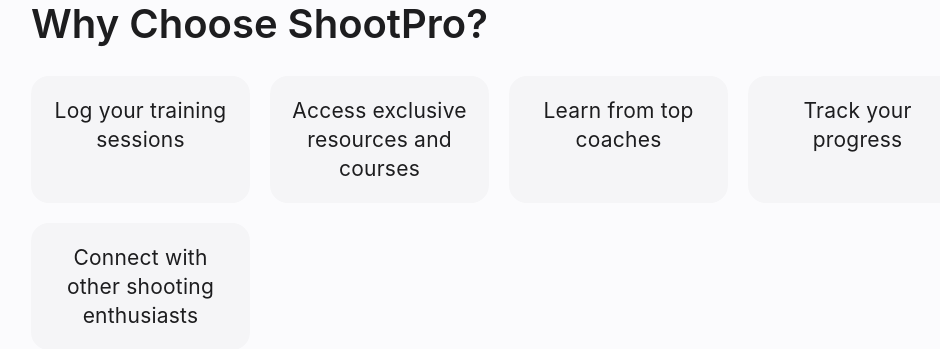
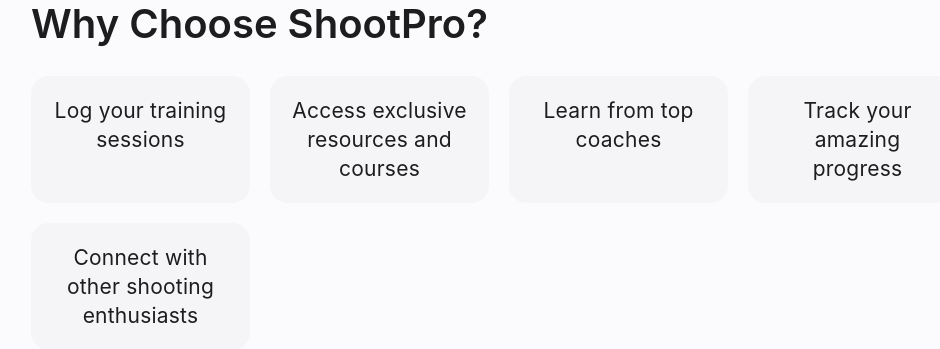
Before and after one commit to SohniSwatantra/shoot-pro-app, a FastAPI app: page / in a window 1280 px wide. Shown: the part 385-734 px from the top of the page, without its empty margins (141-1081 px from the left). Run offline with FastAPI, Linux system fonts and the light colour scheme.

Commit message:
Your commit message

```diff
--- a/templates/landing.html
+++ b/templates/landing.html
@@ -25,7 +25,7 @@
                 <li>Log your training sessions</li>
                 <li>Access exclusive resources and courses</li>
                 <li>Learn from top coaches</li>
-                <li>Track your progress</li>
+                <li>Track your amazing progress</li>
                 <li>Connect with other shooting enthusiasts</li>
             </ul>
         </section>
```
